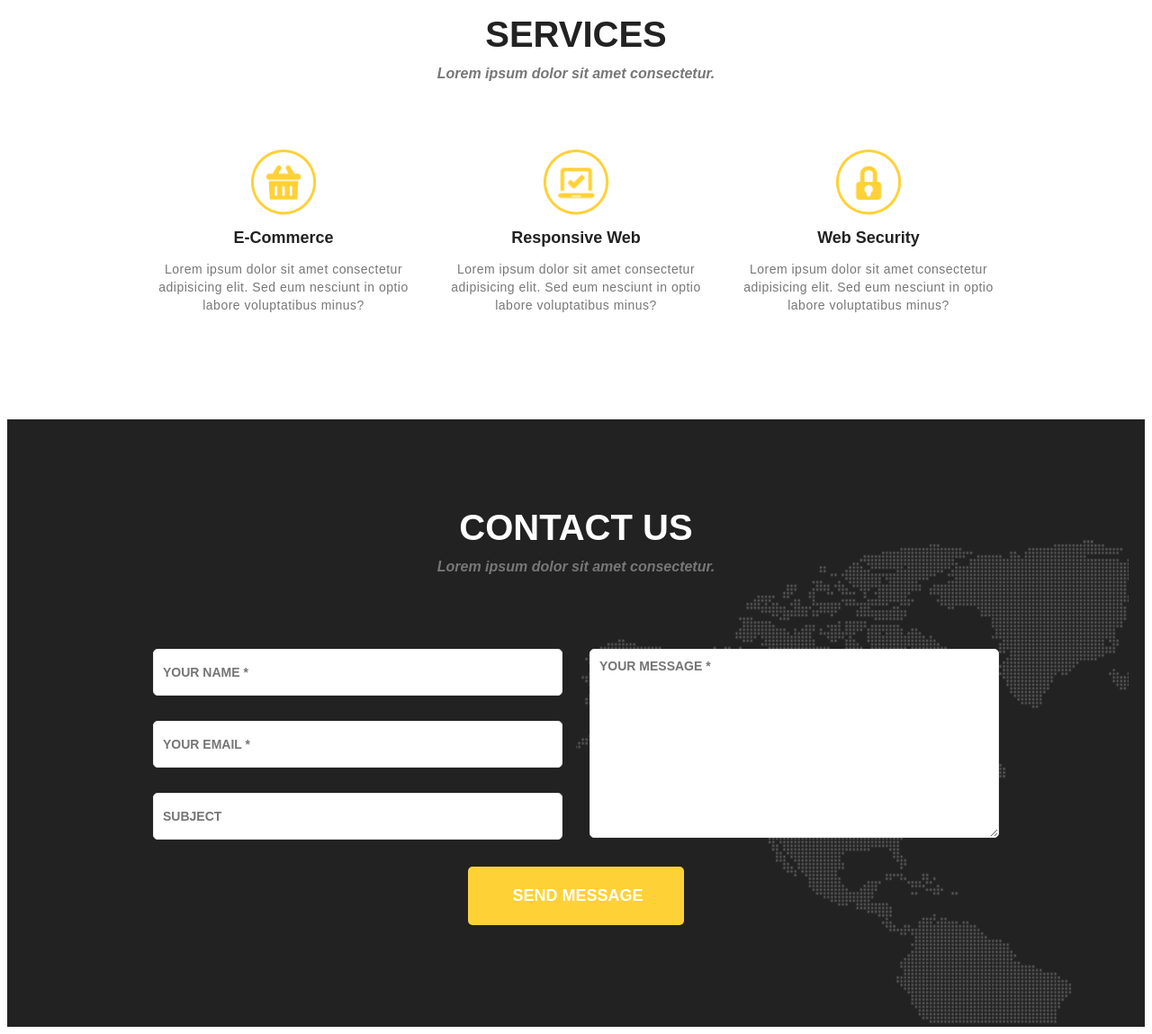
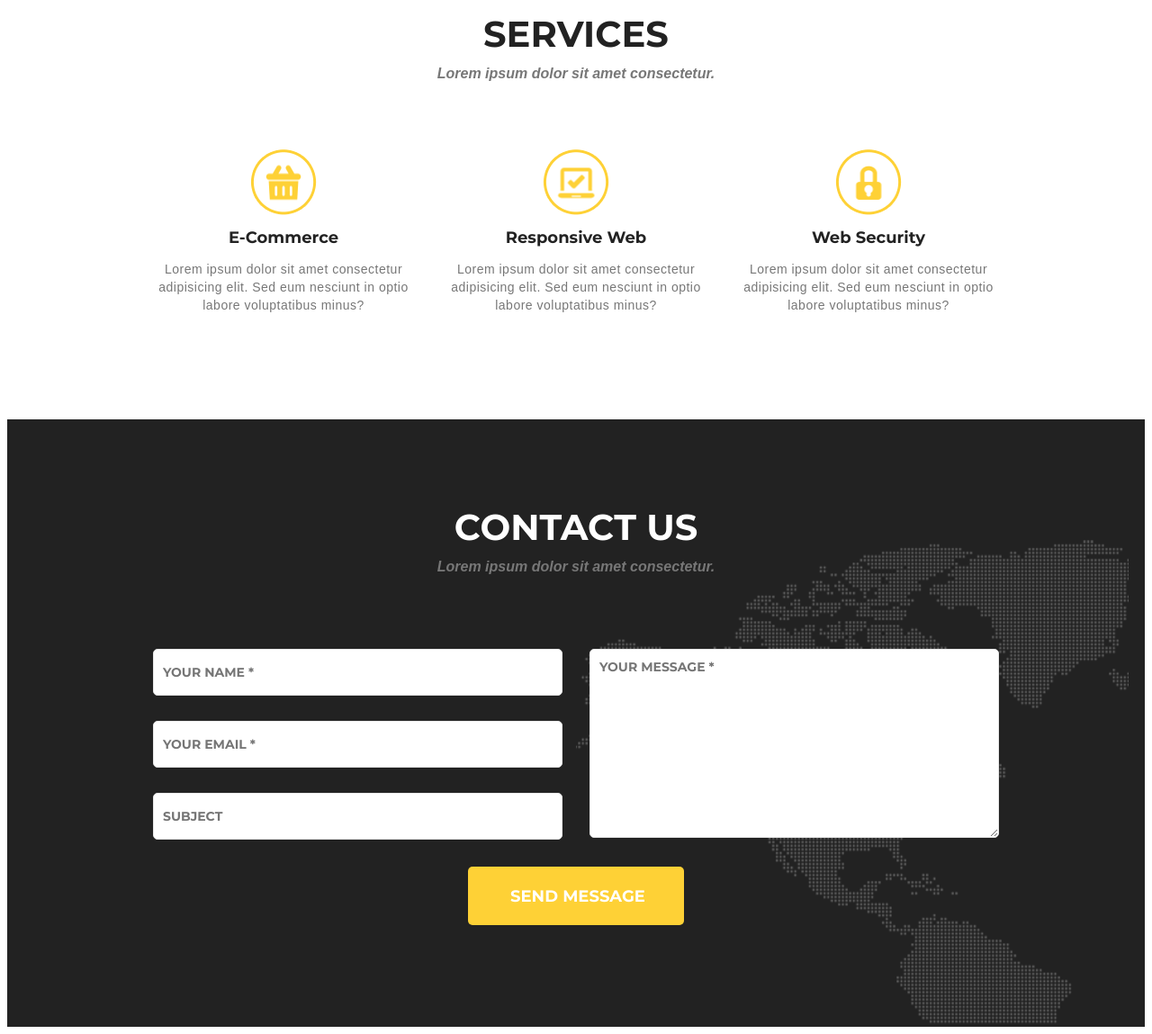
Before and after one commit to NataDymerka/FE_homework, a plain HTML site: page HW7/index.html in a window 1280 px wide. Shown: the part 188-1337 px from the top of the page at 90% size. Drawn offline with Linux system fonts and the light colour scheme.

Commit message:
font changes added

```diff
--- a/HW7/css/style.css
+++ b/HW7/css/style.css
@@ -7,7 +7,6 @@
   --font-r: "Roboto Slab", sans-serif;
   --font-m: "Montserrat", sans-serif;
   --font-d: "DroidSerif Italic", sans-serif;
-  --font-mb: "Montserrat Bold", sans-serif;
 }
 main {
   width: calc((var(--col) * 6) + 70px);
@@ -58,7 +57,7 @@
 }
 .title {
   text-align: center;
-  font-family: var(--font-mb);
+  font-family: var(--font-m);
   font-size: 40px;
   line-height: 70px;
   margin: 0;
@@ -75,7 +74,8 @@
   font-style: italic;
 }
 .service-title {
-  font-family: var(--font-mb);
+  font-family: var(--font-m);
+  font-weight: bold;
   font-size: 18px;
   line-height: 20px;
   margin: 15px 0;
@@ -168,7 +168,7 @@
   box-shadow: none;
   border-radius: 5px;
   padding-left: 10px;
-  font-family: var(--font-mb);
+  font-family: var(--font-m);
   font-weight: bold;
   color: #000;
 }
@@ -193,7 +193,7 @@
   margin-bottom: 28px;
   border-radius: 5px;
   padding: 10px 10px;
-  font-family: var(--font-mb);
+  font-family: var(--font-m);
   font-weight: bold;
   font-size: 14px;
   color: #bbb;
@@ -206,7 +206,7 @@
   border: none;
   color: #fff;
   text-transform: uppercase;
-  font-family: var(--font-mb);
+  font-family: var(--font-m);
   font-size: 18px;
   font-weight: bold;
   text-align: center;
```
